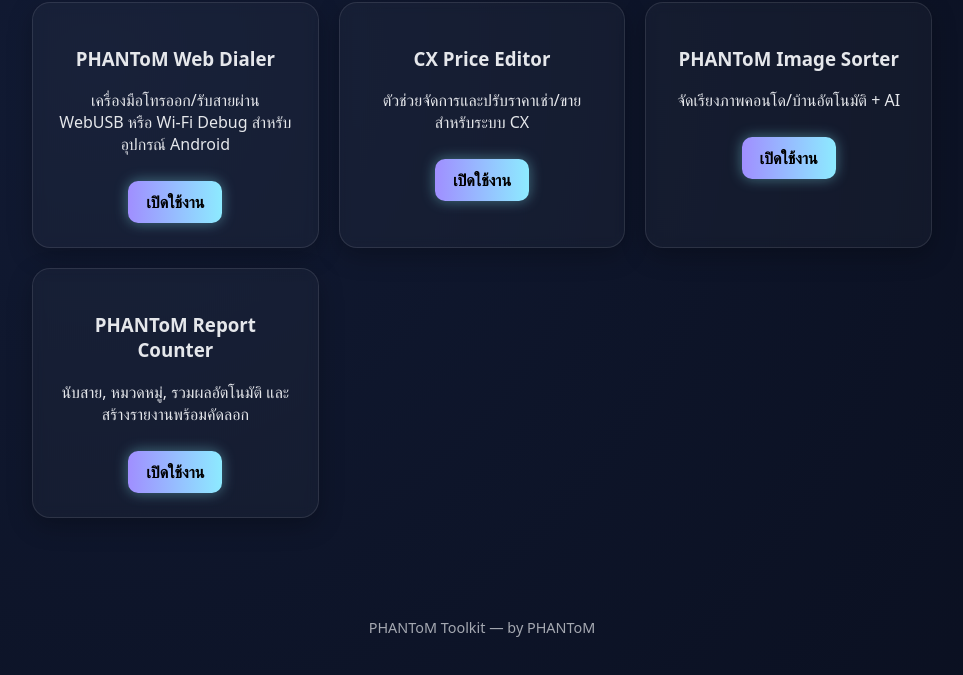
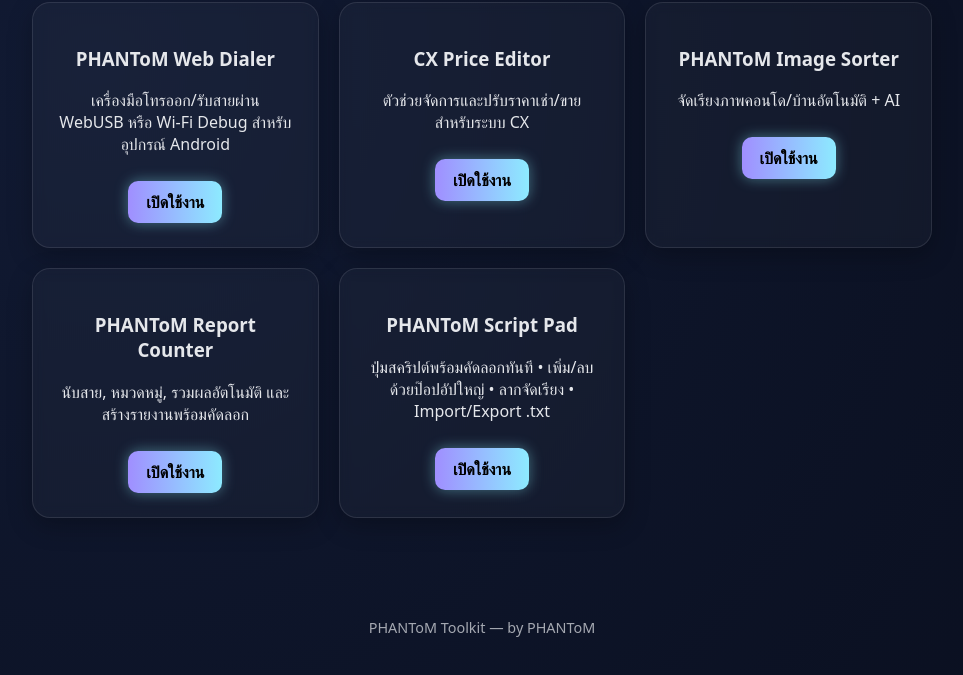
Before and after one commit to Phantomguy7845/PHANToM-is-Working-with-Connex, a plain HTML site: page index.html in a window 1280 px wide. Shown: the part 97-772 px from the top of the page, without its empty margins (158-1121 px from the left). Drawn offline with Linux system fonts and the light colour scheme.

Commit message:
Update index.html

```diff
--- a/index.html
+++ b/index.html
@@ -85,6 +85,7 @@ footer{margin:40px 0;font-size:.9rem;opacity:.7;text-align:center}
 <body>
 <div class="loading" id="loading"><h2>PHANToM</h2><div class="bar"></div></div>
 <h1>PHANToM Toolkit</h1>
+
 <div class="grid" id="grid">
 
   <div class="card">
@@ -111,7 +112,15 @@ footer{margin:40px 0;font-size:.9rem;opacity:.7;text-align:center}
     <a href="PHANToM_Report_Counter/PHANToM_Report_Counter.html" class="btn">เปิดใช้งาน</a>
   </div>
 
+  <!-- ⭐ NEW: PHANToM Script Pad -->
+  <div class="card">
+    <h3>PHANToM Script Pad</h3>
+    <p>ปุ่มสคริปต์พร้อมคัดลอกทันที • เพิ่ม/ลบด้วยป๊อปอัปใหญ่ • ลากจัดเรียง • Import/Export .txt</p>
+    <a href="PHANToM_Script_Pad.html" class="btn">เปิดใช้งาน</a>
+  </div>
+
 </div>
+
 <footer>PHANToM Toolkit — by PHANToM</footer>
 
 <script>
```
